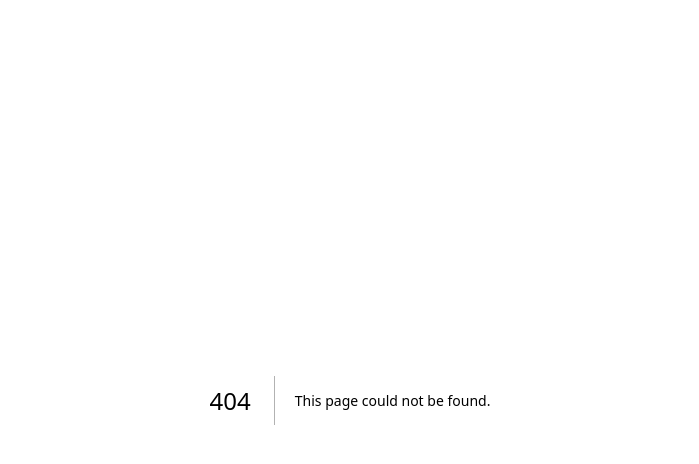
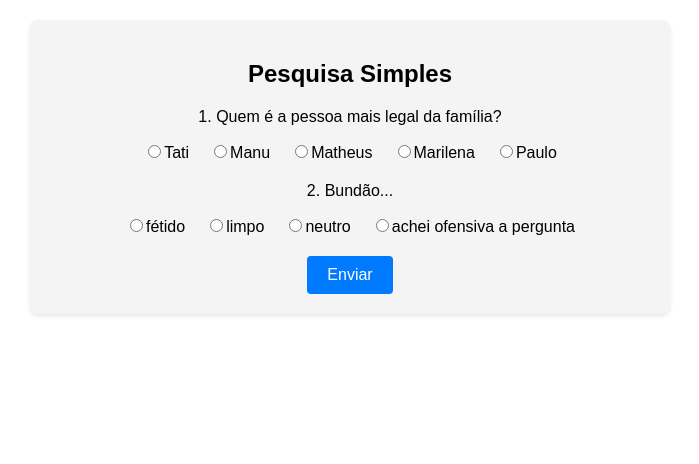
Before and after one commit to MatheusWisniewski/clone-tabnews, a Next.js app: page /enquete in a window 1280 px wide. Before the commit this address had no page. Shown: the top 464 px of the page, without its empty margins (290-989 px from the left). Built offline with nearby package versions, Linux system fonts and the light colour scheme.

Commit message:
Add new test page

```diff
--- /dev/null
+++ b/pages/enquete/index.js
@@ -0,0 +1,174 @@
+import React, { useState } from 'react';
+import styled from 'styled-components';
+
+const SurveyContainer = styled.div`
+  font-family: sans-serif;
+  text-align: center;
+  padding: 20px;
+  background-color: #f4f4f4;
+  border-radius: 8px;
+  box-shadow: 0 2px 4px rgba(0, 0, 0, 0.1);
+  max-width: 600px;
+  margin: 20px auto;
+`;
+
+const Question = styled.div`
+  margin-bottom: 20px;
+`;
+
+const RadioGroup = styled.div`
+  display: flex;
+  justify-content: center;
+  gap: 20px;
+  margin-top: 10px;
+`;
+
+const SubmitButton = styled.button`
+  padding: 10px 20px;
+  background-color: #007bff;
+  color: white;
+  border: none;
+  border-radius: 4px;
+  cursor: pointer;
+  font-size: 16px;
+
+  &:hover {
+    background-color: #0056b3;
+  }
+`;
+
+const Result = styled.div`
+  margin-top: 20px;
+  font-weight: bold;
+`;
+
+function Survey() {
+  const [question1, setQuestion1] = useState(null);
+  const [question2, setQuestion2] = useState(null);
+  const [submitted, setSubmitted] = useState(false);
+
+  const handleQuestion1Change = (event) => {
+    setQuestion1(event.target.value);
+  };
+
+  const handleQuestion2Change = (event) => {
+    setQuestion2(event.target.value);
+  };
+
+  const handleSubmit = () => {
+    if (question1 && question2) {
+      setSubmitted(true);
+    } else {
+      alert('Por favor, responda a todas as perguntas.');
+    }
+  };
+
+  return (
+    <SurveyContainer>
+      <h2>Pesquisa Simples</h2>
+
+      <Question>
+        <p>1. Quem é a pessoa mais legal da família?</p>
+        <RadioGroup>
+          <label>
+            <input
+              type="radio"
+              value="muito satisfeito"
+              checked={question1 === 'muito satisfeito'}
+              onChange={handleQuestion1Change}
+            />
+            Tati
+          </label>
+          <label>
+            <input
+              type="radio"
+              value="satisfeito"
+              checked={question1 === 'satisfeito'}
+              onChange={handleQuestion1Change}
+            />
+            Manu
+          </label>
+          <label>
+            <input
+              type="radio"
+              value="neutro"
+              checked={question1 === 'neutro'}
+              onChange={handleQuestion1Change}
+            />
+            Matheus
+          </label>
+          <label>
+            <input
+              type="radio"
+              value="insatisfeito"
+              checked={question1 === 'insatisfeito'}
+              onChange={handleQuestion1Change}
+            />
+            Marilena
+          </label>
+          <label>
+            <input
+              type="radio"
+              value="paulo"
+              checked={question1 === 'paulo'}
+              onChange={handleQuestion1Change}
+            />
+            Paulo
+          </label>
+        </RadioGroup>
+      </Question>
+
+      <Question>
+        <p>2. Bundão...</p>
+        <RadioGroup>
+          <label>
+            <input
+              type="radio"
+              value="muito provável"
+              checked={question2 === 'muito provável'}
+              onChange={handleQuestion2Change}
+            />
+            fétido
+          </label>
+          <label>
+            <input
+              type="radio"
+              value="provável"
+              checked={question2 === 'provável'}
+              onChange={handleQuestion2Change}
+            />
+            limpo
+          </label>
+          <label>
+            <input
+              type="radio"
+              value="neutro"
+              checked={question2 === 'neutro'}
+              onChange={handleQuestion2Change}
+            />
+            neutro
+          </label>
+          <label>
+            <input
+              type="radio"
+              value="improvável"
+              checked={question2 === 'improvável'}
+              onChange={handleQuestion2Change}
+            />
+            achei ofensiva a pergunta
+          </label>
+        </RadioGroup>
+      </Question>
+
+      <SubmitButton onClick={handleSubmit}>Enviar</SubmitButton>
+
+      {submitted && (
+        <Result>
+          Obrigado(a) pelo seu feedback!
+        </Result>
+      )}
+    </SurveyContainer>
+  );
+}
+
+export default Survey;
```
